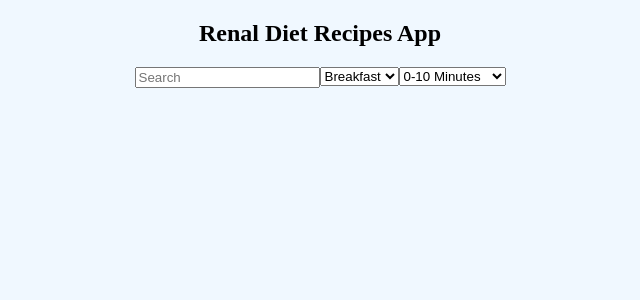
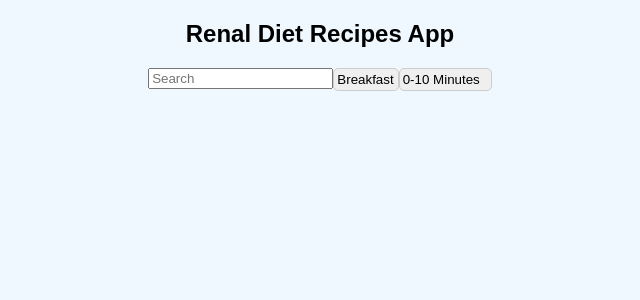
Before and after one commit to jwaddell10/Renal-Diet-Recipes, a React (Vite) app: page / in a window 1280 px wide. Shown: the top 300 px of the page, without its empty margins (320-960 px from the left). Built offline with nearby package versions, Linux system fonts and the light colour scheme.

Commit message:
styled dropdown menu

```diff
--- a/src/components/RecipeFilter/RecipeFilters.jsx
+++ b/src/components/RecipeFilter/RecipeFilters.jsx
@@ -1,5 +1,22 @@
 import PropTypes from "prop-types";
 import styled from "styled-components";
+
+const DropdownContainer = styled.div`
+  display: flex;
+  align-items: stretch; /* Ensures equal height for children */
+  margin-bottom: 20px;
+
+  select {
+    appearance: none;
+    -webkit-appearance: none;
+    -moz-appearance: none;
+    padding: 0.2rem;
+    border: 1px solid #ccc;
+    border-radius: 5px;
+    cursor: pointer;
+    outline: none;
+  }
+`;
 
 function RecipeFilters({ setMealFilters, setTimeFilters }) {
   const handleMealFilterChange = (e) => {
@@ -13,8 +30,9 @@ function RecipeFilters({ setMealFilters, setTimeFilters }) {
       timeFilters: e.target.value,
     }));
   };
+
   return (
-    <div>
+    <DropdownContainer>
       <select onChange={handleMealFilterChange} name="mealtime" id="mealtime">
         <option value="breakfast">Breakfast</option>
         <option value="lunch">Lunch</option>
@@ -26,9 +44,11 @@ function RecipeFilters({ setMealFilters, setTimeFilters }) {
         <option value="11-20">10-20 Minutes</option>
         <option value="21-40">20+ Minutes</option>
       </select>
-    </div>
+    </DropdownContainer>
   );
 }
+
+
 
 RecipeFilters.propTypes = {
   setMealFilters: PropTypes.func,
--- a/src/components/Title/Title.jsx
+++ b/src/components/Title/Title.jsx
@@ -10,6 +10,7 @@ function Title() {
 
 const StyledText = styled.section`
   text-align: center;
+  font-family: 'FF Nexus Serif', sans-serif;
 `;
 
 export default Title;
```
